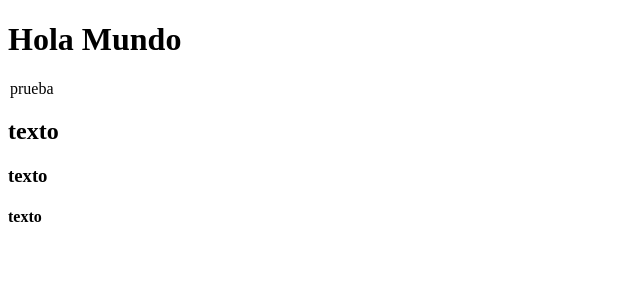
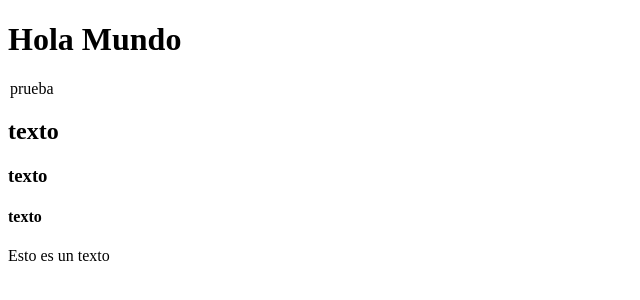
Before and after one commit to RiyanPC/NuevaBotica, a plain HTML site: page index.html in a window 1280 px wide. Shown: the whole page, without its empty margins (0-640 px from the left). Drawn offline with Linux system fonts and the light colour scheme.

Commit message:
commit 11

```diff
--- a/index.html
+++ b/index.html
@@ -17,5 +17,8 @@
             </section>
         </section>
     </section>
+
+    <p>Esto es un texto</p>
+
 </body>
 </html>
```
